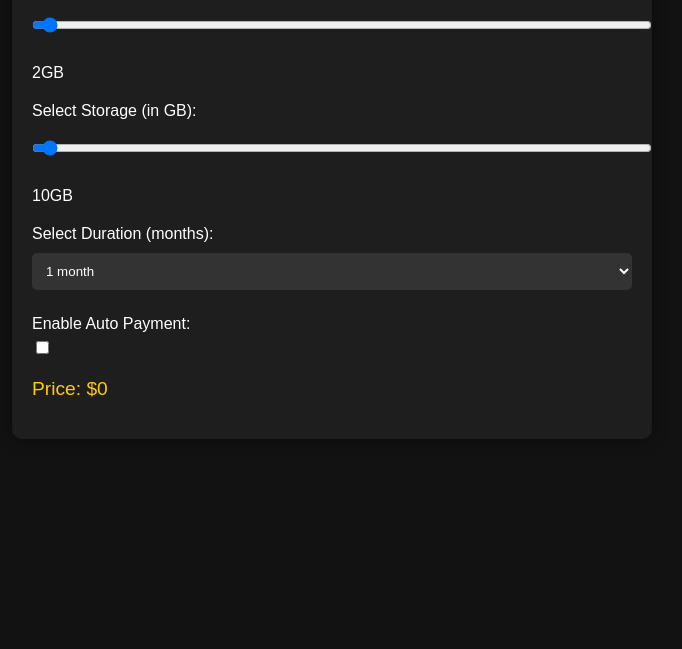
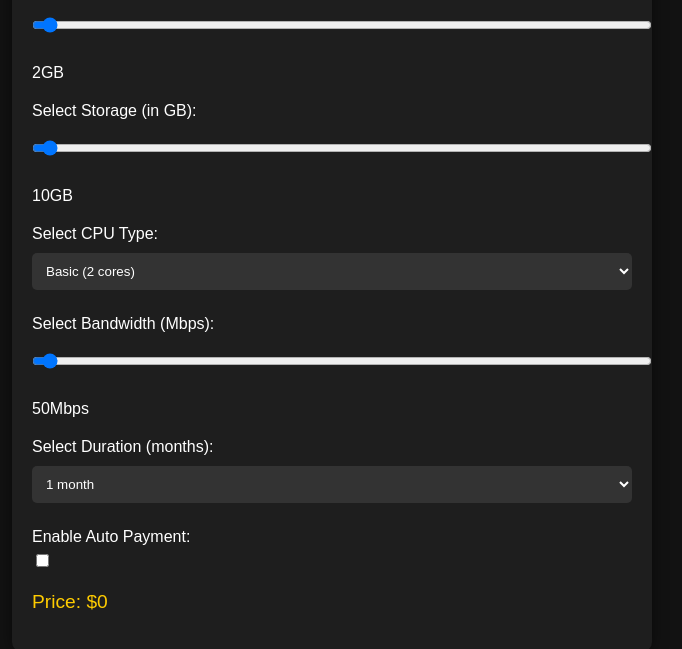
Before and after one commit to CrazyAndrewGamerz/vxlhost, a plain HTML site: page index.html in a window 1280 px wide. Shown: the part 149-798 px from the top of the page, without its empty margins (308-990 px from the left). Drawn offline with Linux system fonts and the light colour scheme.

Commit message:
More options, Bug fixes

```diff
--- a/index.html
+++ b/index.html
@@ -53,15 +53,32 @@
   <!-- RAM selection -->
   <div class="slider-container">
     <label for="ram">Select RAM (in GB):</label>
-    <input type="range" id="ram" min="2" max="8" value="2" step="2" oninput="updatePrice()">
+    <input type="range" id="ram" min="2" max="8" value="2" step="1" oninput="updatePrice()">
     <p id="ramValue">2GB</p>
   </div>
 
   <!-- Storage selection -->
   <div class="slider-container">
     <label for="storage">Select Storage (in GB):</label>
-    <input type="range" id="storage" min="10" max="60" value="10" step="10" oninput="updatePrice()">
+    <input type="range" id="storage" min="10" max="100" value="10" step="10" oninput="updatePrice()">
     <p id="storageValue">10GB</p>
+  </div>
+
+  <!-- CPU options -->
+  <div class="slider-container">
+    <label for="cpu">Select CPU Type:</label>
+    <select id="cpu" name="cpu" onchange="updatePrice()">
+      <option value="basic">Basic (2 cores)</option>
+      <option value="premium">Premium (4 cores)</option>
+      <option value="pro">Pro (8 cores)</option>
+    </select>
+  </div>
+
+  <!-- Bandwidth selection -->
+  <div class="slider-container">
+    <label for="bandwidth">Select Bandwidth (Mbps):</label>
+    <input type="range" id="bandwidth" min="50" max="100" value="50" step="1" oninput="updatePrice()">
+    <p id="bandwidthValue">50Mbps</p>
   </div>
 
   <!-- Duration selection -->
@@ -92,17 +109,24 @@
     // Get values from the sliders and select
     let ram = parseInt(document.getElementById('ram').value);
     let storage = parseInt(document.getElementById('storage').value);
+    let cpu = document.getElementById('cpu').value;
+    let bandwidth = parseInt(document.getElementById('bandwidth').value);
     let duration = document.getElementById('duration').value;
     let autoPayment = document.getElementById('autoPayment').checked;
 
-    // Update the RAM and storage values displayed
+    // Update the RAM, Storage, and Bandwidth values displayed
     document.getElementById('ramValue').innerText = ram + 'GB';
     document.getElementById('storageValue').innerText = storage + 'GB';
+    document.getElementById('bandwidthValue').innerText = bandwidth + 'Mbps';
 
-    // Calculate the base price
-    let basePrice = 5; // Basic price for the lowest option
-    let ramPrice = ram * 0.5; // Price per GB of RAM
-    let storagePrice = storage * 0.05; // Price per GB of storage
+    // Set base prices
+    let basePrice = 10; // Basic price for the lowest option
+    let ramPrice = ram * 0.75; // Price per GB of RAM
+    let storagePrice = storage * 0.1; // Price per GB of storage
+    let cpuPrice = 0;
+    if (cpu === "premium") cpuPrice = 15; // Premium CPU
+    if (cpu === "pro") cpuPrice = 30; // Pro CPU
+    let bandwidthPrice = bandwidth * 0.05; // Price per Mbps of bandwidth
 
     // If auto payment is enabled, apply a discount for longer durations
     let priceMultiplier = 1;
@@ -113,10 +137,15 @@
     }
 
     // Calculate total price
-    let totalPrice = (basePrice + ramPrice + storagePrice) * duration * priceMultiplier;
+    let totalPrice = (basePrice + ramPrice + storagePrice + cpuPrice + bandwidthPrice) * duration * priceMultiplier;
+
+    // If auto payment is enabled, show price per month
+    if (autoPayment) {
+      totalPrice /= duration; // Show price per month for auto payment
+    }
 
     // Display the total price
-    document.getElementById('totalPrice').innerText = 'Price: $' + totalPrice.toFixed(2);
+    document.getElementById('totalPrice').innerText = 'Price: $' + totalPrice.toFixed(2) + (autoPayment ? '/mo' : '');
   }
 
   function toggleDuration() {
```
